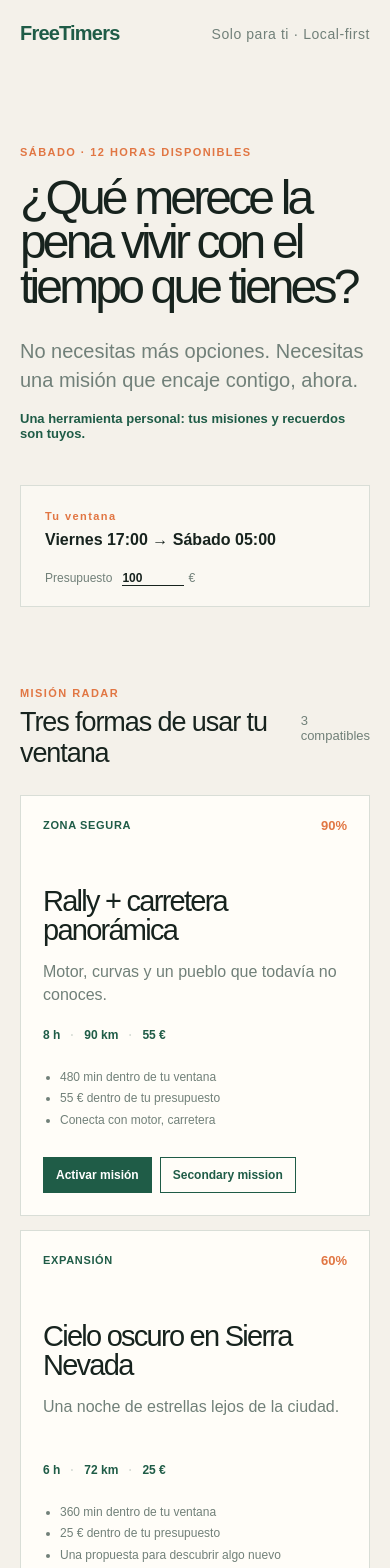
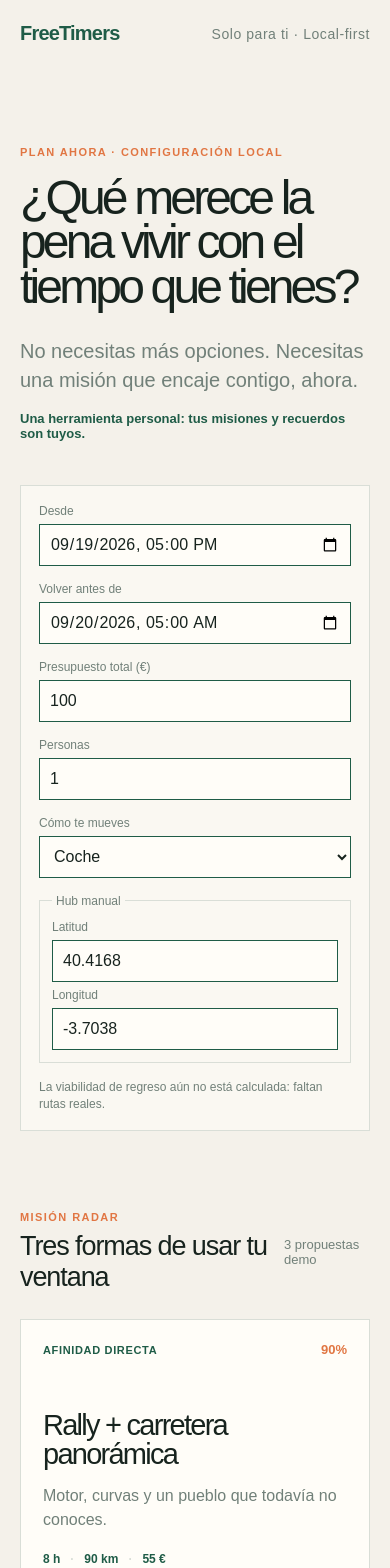
Before and after one commit to lys-developre/FreeTimers, a Next.js app: page / in a window 390 px wide. Shown: the top 1568 px of the page. Built offline with nearby package versions, Linux system fonts and the light colour scheme.

Commit message:
feat(ui): add mobile-first plan configurator
Co-authored-by: Copilot <223556219+Copilot@users.noreply.github.com>

```diff
--- a/src/app/page.module.css
+++ b/src/app/page.module.css
@@ -73,6 +73,71 @@
   padding: 20px 24px;
   border: 1px solid var(--line);
   background: rgba(255, 253, 248, 0.6);
+}
+
+.planner {
+  display: grid;
+  max-width: 760px;
+  grid-template-columns: repeat(2, minmax(0, 1fr));
+  gap: 16px;
+  margin-top: 44px;
+  padding: 20px 24px;
+  border: 1px solid var(--line);
+  background: rgba(255, 253, 248, 0.6);
+}
+
+.plannerField,
+.locationFields {
+  display: grid;
+  gap: 6px;
+}
+
+.plannerField label,
+.locationFields label,
+.locationFields legend {
+  color: var(--muted);
+  font-size: 12px;
+}
+
+.plannerField input,
+.plannerField select,
+.locationFields input {
+  min-height: 42px;
+  padding: 8px 10px;
+  border: 1px solid var(--green);
+  background: var(--card);
+  color: var(--ink);
+  font: inherit;
+}
+
+.locationFields {
+  grid-template-columns: auto minmax(0, 1fr) auto minmax(0, 1fr);
+  align-items: center;
+  grid-column: 1 / -1;
+  margin: 0;
+  padding: 12px;
+  border: 1px solid var(--line);
+}
+
+.locationFields legend {
+  grid-column: 1 / -1;
+  padding: 0 4px;
+}
+
+.formHint,
+.formError {
+  grid-column: 1 / -1;
+  margin: 0;
+  font-size: 12px;
+  line-height: 1.4;
+}
+
+.formHint {
+  color: var(--muted);
+}
+
+.formError {
+  color: var(--danger, #a63e37);
 }
 
 .windowCard strong {
@@ -225,6 +290,19 @@
     gap: 22px;
   }
 
+  .planner {
+    grid-template-columns: 1fr;
+    padding: 18px;
+  }
+
+  .locationFields {
+    grid-template-columns: 1fr;
+  }
+
+  .locationFields legend {
+    grid-column: auto;
+  }
+
   .grid {
     grid-template-columns: 1fr;
   }
--- a/src/app/page.tsx
+++ b/src/app/page.tsx
@@ -6,6 +6,7 @@ import {
   rankMissions,
   type Mission,
 } from "@/domain/missions";
+import { createPlan } from "@/domain/plan";
 import styles from "./page.module.css";
 
 const missions: Mission[] = [
@@ -40,19 +41,65 @@ const missions: Mission[] = [
 
 export default function Home() {
   const [budget, setBudget] = useState(100);
+  const [travelers, setTravelers] = useState(1);
+  const [transport, setTransport] = useState<"car" | "motorcycle" | "bicycle" | "walking">("car");
+  const [startsAt, setStartsAt] = useState("2026-09-19T17:00");
+  const [returnDeadline, setReturnDeadline] = useState("2026-09-20T05:00");
+  const [latitude, setLatitude] = useState("40.4168");
+  const [longitude, setLongitude] = useState("-3.7038");
   const [saved, setSaved] = useState<string[]>([]);
   const [active, setActive] = useState<string | null>(null);
-  const window = useMemo(
-    () =>
-      createTimeWindow(
-        "2026-09-19T17:00:00+02:00",
-        "2026-09-20T05:00:00+02:00",
-      ),
-    [],
+  const planState = useMemo(() => {
+    try {
+      const plan = createPlan({
+        startsAt: new Date(startsAt).toISOString(),
+        returnDeadline: new Date(returnDeadline).toISOString(),
+        timeZone: "Europe/Madrid",
+        returnMarginMinutes: 30,
+        origin: {
+          latitude: Number(latitude),
+          longitude: Number(longitude),
+          source: "manual",
+        },
+        hub: {
+          latitude: Number(latitude),
+          longitude: Number(longitude),
+          source: "manual",
+        },
+        transport:
+          transport === "walking" || transport === "bicycle"
+            ? { mode: transport }
+            : { mode: transport, vehicleId: `demo-${transport}` },
+        travelers,
+        budget: { minorUnits: Math.round(budget * 100), currency: "EUR" },
+      });
+      return { plan, error: null };
+    } catch (error) {
+      return {
+        plan: null,
+        error: error instanceof Error ? error.message : "Configuración inválida",
+      };
+    }
+  }, [
+    budget,
+    latitude,
+    longitude,
+    returnDeadline,
+    startsAt,
+    transport,
+    travelers,
+  ]);
+  const timeWindow = useMemo(
+    () => planState.plan
+      ? createTimeWindow(planState.plan.startsAt, planState.plan.returnDeadline)
+      : null,
+    [planState.plan],
   );
   const recommendations = useMemo(
-    () => rankMissions(missions, window, { budget, tags: ["motor", "carretera"] }),
-    [budget, window],
+    () => timeWindow
+      ? rankMissions(missions, timeWindow, { budget, tags: ["motor", "carretera"] })
+      : [],
+    [budget, timeWindow],
   );
 
   return (
@@ -62,7 +109,7 @@ export default function Home() {
         <span>Solo para ti · Local-first</span>
       </nav>
       <section className={styles.hero}>
-        <p className={styles.eyebrow}>SÁBADO · 12 HORAS DISPONIBLES</p>
+        <p className={styles.eyebrow}>PLAN AHORA · CONFIGURACIÓN LOCAL</p>
         <h1>¿Qué merece la pena vivir con el tiempo que tienes?</h1>
         <p className={styles.lead}>
           No necesitas más opciones. Necesitas una misión que encaje contigo,
@@ -71,21 +118,44 @@ export default function Home() {
         <p className={styles.privateNote}>
           Una herramienta personal: tus misiones y recuerdos son tuyos.
         </p>
-        <div className={styles.windowCard}>
-          <div>
-            <span className={styles.label}>Tu ventana</span>
-            <strong>Viernes 17:00 → Sábado 05:00</strong>
+        <div className={styles.planner}>
+          <div className={styles.plannerField}>
+            <label htmlFor="starts-at">Desde</label>
+            <input id="starts-at" type="datetime-local" value={startsAt} onChange={(event) => setStartsAt(event.target.value)} />
           </div>
-          <label>
-            Presupuesto
-            <input
-              type="number"
-              min="0"
-              value={budget}
-              onChange={(event) => setBudget(Number(event.target.value))}
-            />
-            €
-          </label>
+          <div className={styles.plannerField}>
+            <label htmlFor="return-deadline">Volver antes de</label>
+            <input id="return-deadline" type="datetime-local" value={returnDeadline} onChange={(event) => setReturnDeadline(event.target.value)} />
+          </div>
+          <div className={styles.plannerField}>
+            <label htmlFor="budget">Presupuesto total (€)</label>
+            <input id="budget" type="number" min="0" step="1" value={budget} onChange={(event) => setBudget(Number(event.target.value))} />
+          </div>
+          <div className={styles.plannerField}>
+            <label htmlFor="travelers">Personas</label>
+            <input id="travelers" type="number" min="1" step="1" value={travelers} onChange={(event) => setTravelers(Number(event.target.value))} />
+          </div>
+          <div className={styles.plannerField}>
+            <label htmlFor="transport">Cómo te mueves</label>
+            <select id="transport" value={transport} onChange={(event) => setTransport(event.target.value as typeof transport)}>
+              <option value="car">Coche</option>
+              <option value="motorcycle">Moto</option>
+              <option value="bicycle">Bicicleta</option>
+              <option value="walking">A pie</option>
+            </select>
+          </div>
+          <fieldset className={styles.locationFields}>
+            <legend>Hub manual</legend>
+            <label htmlFor="latitude">Latitud</label>
+            <input id="latitude" inputMode="decimal" value={latitude} onChange={(event) => setLatitude(event.target.value)} />
+            <label htmlFor="longitude">Longitud</label>
+            <input id="longitude" inputMode="decimal" value={longitude} onChange={(event) => setLongitude(event.target.value)} />
+          </fieldset>
+          {planState.error ? (
+            <p className={styles.formError} role="alert">{planState.error}</p>
+          ) : (
+            <p className={styles.formHint}>La viabilidad de regreso aún no está calculada: faltan rutas reales.</p>
+          )}
         </div>
       </section>
       <section className={styles.results}>
@@ -94,14 +164,14 @@ export default function Home() {
             <p className={styles.eyebrow}>MISIÓN RADAR</p>
             <h2>Tres formas de usar tu ventana</h2>
           </div>
-          <span>{recommendations.length} compatibles</span>
+          <span>{recommendations.length} propuestas demo</span>
         </div>
         <div className={styles.grid}>
           {recommendations.map((mission, index) => (
             <article className={styles.mission} key={mission.id}>
               <div className={styles.missionTopline}>
                 <span className={styles.badge}>
-                  {index === 0 ? "Zona segura" : index === 1 ? "Expansión" : "Descubrimiento"}
+                  {index === 0 ? "Afinidad directa" : index === 1 ? "Expansión" : "Descubrimiento"}
                 </span>
                 <span className={styles.score}>{mission.score}%</span>
               </div>
```
Also changed, not shown: 3 other files (tests, documents, lock files or other folders).
